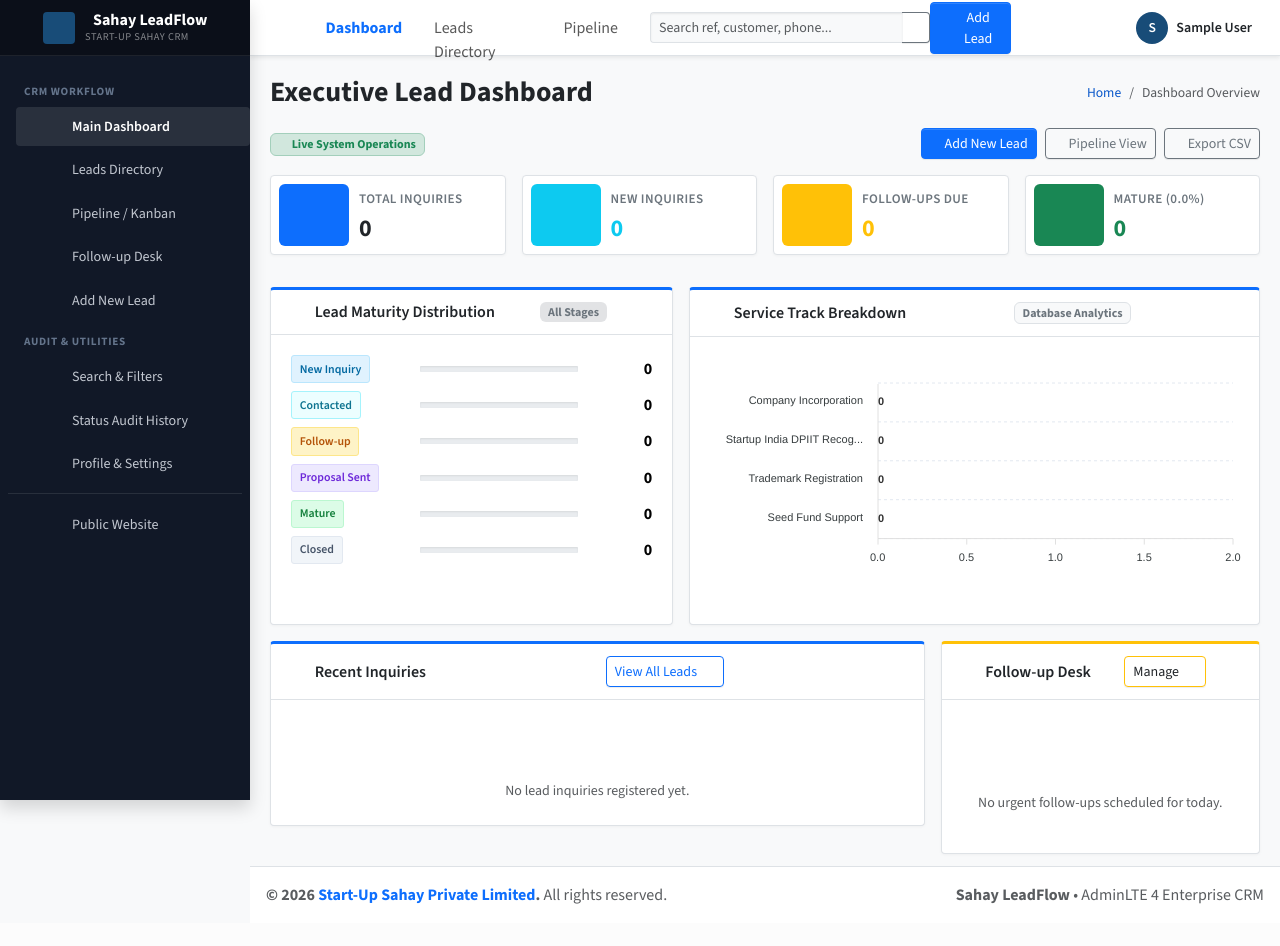
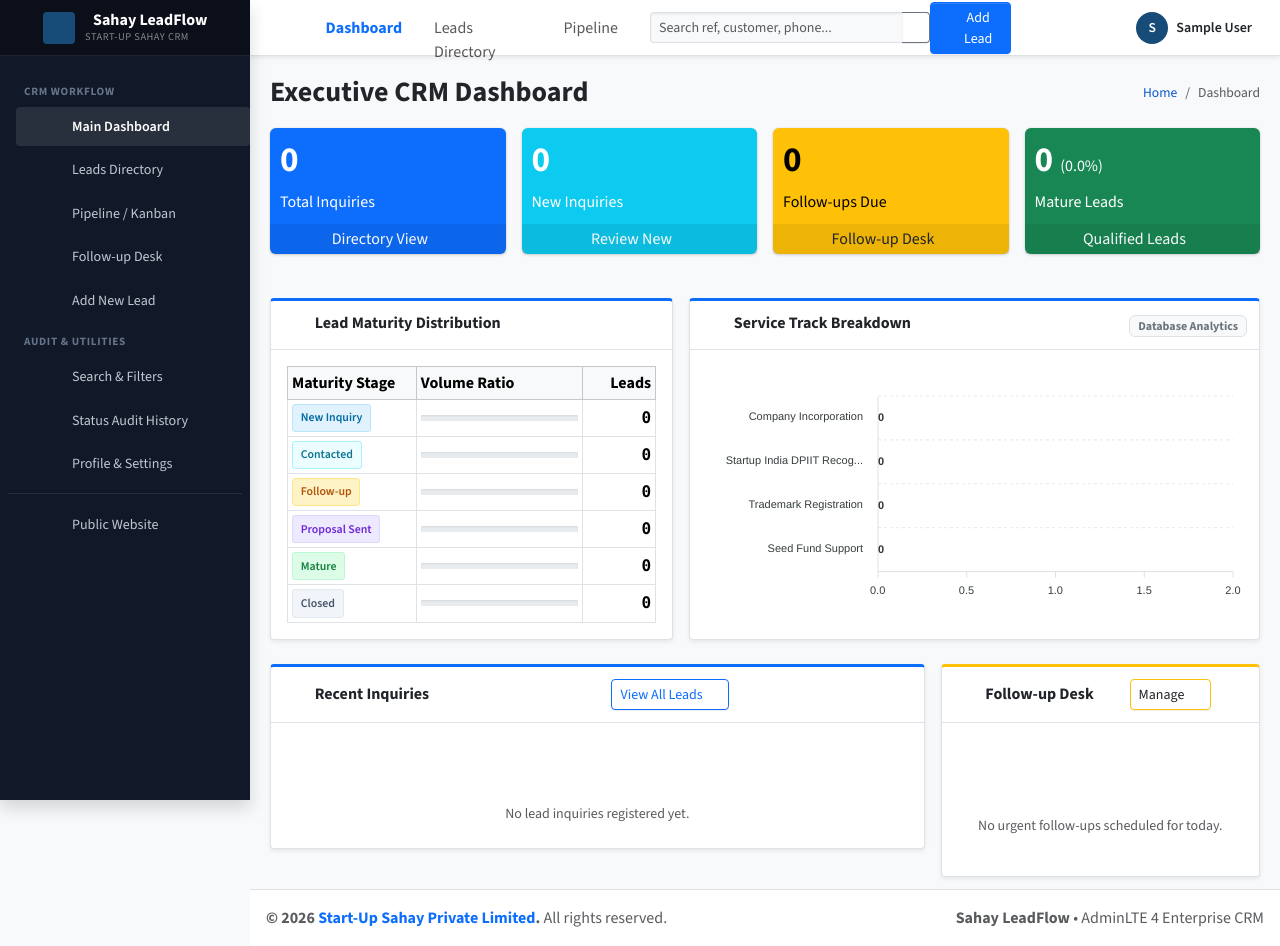
Before and after one commit to vaishvi2104/Service-Inquiry-and-Lead-Maturity-Portal, a Django app: page /dashboard/ in a window 1280 px wide. Before the commit the page ends 904 px from the top, so only its background shows below. Run offline with Django 5.2, Linux system fonts and the light colour scheme; the visitor is signed in with stand-in values (Sample User, id 1); data that the repository does not hold is empty; some web fonts are replaced.

Commit message:
feat(ui): eliminate AI design patterns and elevate AdminLTE 4 and corporate layouts

```diff
--- a/templates/dashboard/leads.html
+++ b/templates/dashboard/leads.html
@@ -65,7 +65,7 @@
 </div>
 
 <!-- Leads Data Table Card -->
-<div class="card card-outline card-primary shadow-xs">
+<div class="card card-primary card-outline shadow-sm">
   <div class="card-header d-flex justify-content-between align-items-center bg-white py-2">
     <div class="d-flex align-items-center gap-2">
       <h3 class="card-title text-dark fs-6 fw-bold mb-0">Inquiry Records</h3>
@@ -84,8 +84,8 @@
   <div class="card-body p-0">
     {% if leads %}
     <div class="table-responsive">
-      <table class="table table-hover table-striped table-crm align-middle mb-0">
-        <thead>
+      <table class="table table-bordered table-striped table-hover align-middle mb-0">
+        <thead class="table-light">
           <tr>
             <th>Reference ID</th>
             <th>Customer Name</th>
--- a/templates/dashboard/overview.html
+++ b/templates/dashboard/overview.html
@@ -3,104 +3,98 @@
 
 {% block title %}Executive Overview — Sahay LeadFlow{% endblock %}
 
-{% block page_title %}Executive Lead Dashboard{% endblock %}
+{% block page_title %}Executive CRM Dashboard{% endblock %}
 
 {% block breadcrumbs %}
 <li class="breadcrumb-item"><a href="{% url 'dashboard:overview' %}">Home</a></li>
-<li class="breadcrumb-item active" aria-current="page">Dashboard Overview</li>
+<li class="breadcrumb-item active" aria-current="page">Dashboard</li>
 {% endblock %}
 
 {% block content %}
-<!-- Action Bar -->
-<div class="d-flex justify-content-between align-items-center mb-3">
-  <div>
-    <span class="badge bg-success-subtle text-success border border-success-subtle px-2 py-1 small">
-      <i class="bi bi-circle-fill me-1" style="font-size: 0.5rem;"></i> Live System Operations
-    </span>
+<!-- 4 Iconic AdminLTE 4 Small-Boxes -->
+<div class="row g-3 mb-4">
+  <!-- 1. Total Inquiries -->
+  <div class="col-lg-3 col-6">
+    <div class="small-box text-bg-primary">
+      <div class="inner">
+        <h3>{{ metrics.total }}</h3>
+        <p class="mb-0">Total Inquiries</p>
       </div>
-  <div class="d-flex gap-2">
-    <a href="{% url 'dashboard:lead_create' %}" class="btn btn-primary btn-sm d-flex align-items-center gap-1">
-      <i class="bi bi-plus-lg"></i> <span>Add New Lead</span>
-    </a>
-    <a href="{% url 'dashboard:kanban' %}" class="btn btn-outline-secondary btn-sm d-flex align-items-center gap-1">
-      <i class="bi bi-kanban"></i> <span>Pipeline View</span>
-    </a>
-    <a href="{% url 'dashboard:export_csv' %}" class="btn btn-outline-secondary btn-sm d-flex align-items-center gap-1">
-      <i class="bi bi-download"></i> <span>Export CSV</span>
+      <i class="small-box-icon bi bi-folder-fill"></i>
+      <a href="{% url 'dashboard:leads' %}" class="small-box-footer link-light link-underline-opacity-0">
+        Directory View <i class="bi bi-arrow-right-short"></i>
       </a>
     </div>
   </div>
 
-<!-- 4 Primary KPI Summary Cards (AdminLTE Info-Boxes) -->
-<div class="row g-3 mb-3">
-  <!-- 1. Total Inquiries -->
-  <div class="col-sm-6 col-xl-3">
-    <div class="info-box">
-      <span class="info-box-icon text-bg-primary">
-        <i class="bi bi-folder-fill"></i>
-      </span>
-      <div class="info-box-content">
-        <span class="info-box-text">Total Inquiries</span>
-        <span class="info-box-number">{{ metrics.total }}</span>
+  <!-- 2. New Inquiries -->
+  <div class="col-lg-3 col-6">
+    <div class="small-box text-bg-info text-white">
+      <div class="inner">
+        <h3>{{ metrics.new }}</h3>
+        <p class="mb-0">New Inquiries</p>
       </div>
-    </div>
-  </div>
-
-  <!-- 2. New Inquiries -->
-  <div class="col-sm-6 col-xl-3">
-    <div class="info-box">
-      <span class="info-box-icon text-bg-info text-white">
-        <i class="bi bi-bell-fill"></i>
-      </span>
-      <div class="info-box-content">
-        <span class="info-box-text">New Inquiries</span>
-        <span class="info-box-number text-info">{{ metrics.new }}</span>
-      </div>
+      <i class="small-box-icon bi bi-bell-fill"></i>
+      <a href="{% url 'dashboard:leads' %}?status=new" class="small-box-footer link-light link-underline-opacity-0">
+        Review New <i class="bi bi-arrow-right-short"></i>
+      </a>
     </div>
   </div>
 
   <!-- 3. Follow-ups Due -->
-  <div class="col-sm-6 col-xl-3">
-    <div class="info-box">
-      <span class="info-box-icon text-bg-warning text-dark">
-        <i class="bi bi-alarm-fill"></i>
-      </span>
-      <div class="info-box-content">
-        <span class="info-box-text">Follow-ups Due</span>
-        <span class="info-box-number text-warning">{{ metrics.follow_ups_due }}</span>
+  <div class="col-lg-3 col-6">
+    <div class="small-box text-bg-warning">
+      <div class="inner">
+        <h3>{{ metrics.follow_ups_due }}</h3>
+        <p class="mb-0">Follow-ups Due</p>
       </div>
+      <i class="small-box-icon bi bi-alarm-fill"></i>
+      <a href="{% url 'dashboard:follow_ups' %}" class="small-box-footer link-dark link-underline-opacity-0">
+        Follow-up Desk <i class="bi bi-arrow-right-short"></i>
+      </a>
     </div>
   </div>
 
-  <!-- 4. Mature & Conversion -->
-  <div class="col-sm-6 col-xl-3">
-    <div class="info-box">
-      <span class="info-box-icon text-bg-success">
-        <i class="bi bi-award-fill"></i>
-      </span>
-      <div class="info-box-content">
-        <span class="info-box-text">Mature ({{ metrics.conversion_rate }}%)</span>
-        <span class="info-box-number text-success">{{ metrics.mature }}</span>
+  <!-- 4. Mature Leads -->
+  <div class="col-lg-3 col-6">
+    <div class="small-box text-bg-success">
+      <div class="inner">
+        <h3>{{ metrics.mature }} <span class="fs-6 fw-normal">({{ metrics.conversion_rate }}%)</span></h3>
+        <p class="mb-0">Mature Leads</p>
       </div>
+      <i class="small-box-icon bi bi-award-fill"></i>
+      <a href="{% url 'dashboard:leads' %}?status=mature" class="small-box-footer link-light link-underline-opacity-0">
+        Qualified Leads <i class="bi bi-arrow-right-short"></i>
+      </a>
     </div>
   </div>
 </div>
 
 <!-- Middle Row: Lead Status Summary & Service Breakdown -->
-<div class="row g-3 mb-3">
+<div class="row g-3 mb-4">
   <!-- Lead Status Summary Card -->
   <div class="col-lg-5">
-    <div class="card card-outline card-primary h-100">
-      <div class="card-header d-flex justify-content-between align-items-center">
-        <h3 class="card-title text-dark">
+    <div class="card card-primary card-outline h-100 mb-0 shadow-sm">
+      <div class="card-header border-bottom">
+        <h3 class="card-title fw-bold text-dark mb-0">
           <i class="bi bi-pie-chart-fill text-primary me-2"></i> Lead Maturity Distribution
         </h3>
-        <span class="badge bg-secondary-subtle text-secondary small">All Stages</span>
+        <div class="card-tools">
+          <a href="{% url 'dashboard:kanban' %}" class="btn btn-tool" title="View Kanban">
+            <i class="bi bi-kanban"></i>
+          </a>
+        </div>
       </div>
       <div class="card-body p-3">
-        <!-- Stage Breakdown List -->
         <div class="table-responsive">
-          <table class="table table-sm table-borderless align-middle mb-0">
+          <table class="table table-sm table-bordered align-middle mb-0">
+            <thead class="table-light">
+              <tr>
+                <th>Maturity Stage</th>
+                <th>Volume Ratio</th>
+                <th class="text-end">Leads</th>
+              </tr>
+            </thead>
             <tbody>
               <tr>
                 <td style="width: 35%;">
@@ -111,7 +105,7 @@
                     <div class="progress-bar bg-primary" style="width: {% if metrics.total > 0 %}{% widthratio metrics.new metrics.total 100 %}{% else %}0{% endif %}%;"></div>
                   </div>
                 </td>
-                <td class="text-end fw-bold" style="width: 20%;">{{ metrics.new }}</td>
+                <td class="text-end fw-bold font-monospace" style="width: 20%;">{{ metrics.new }}</td>
               </tr>
               <tr>
                 <td>
@@ -122,7 +116,7 @@
                     <div class="progress-bar bg-info" style="width: {% if metrics.total > 0 %}{% widthratio metrics.contacted metrics.total 100 %}{% else %}0{% endif %}%;"></div>
                   </div>
                 </td>
-                <td class="text-end fw-bold">{{ metrics.contacted }}</td>
+                <td class="text-end fw-bold font-monospace">{{ metrics.contacted }}</td>
               </tr>
               <tr>
                 <td>
@@ -133,7 +127,7 @@
                     <div class="progress-bar bg-warning" style="width: {% if metrics.total > 0 %}{% widthratio metrics.follow_up metrics.total 100 %}{% else %}0{% endif %}%;"></div>
                   </div>
                 </td>
-                <td class="text-end fw-bold">{{ metrics.follow_up }}</td>
+                <td class="text-end fw-bold font-monospace">{{ metrics.follow_up }}</td>
               </tr>
               <tr>
                 <td>
@@ -144,7 +138,7 @@
                     <div class="progress-bar" style="background-color: var(--status-proposal); width: {% if metrics.total > 0 %}{% widthratio metrics.proposal_sent metrics.total 100 %}{% else %}0{% endif %}%;"></div>
                   </div>
                 </td>
-                <td class="text-end fw-bold">{{ metrics.proposal_sent }}</td>
+                <td class="text-end fw-bold font-monospace">{{ metrics.proposal_sent }}</td>
               </tr>
               <tr>
                 <td>
@@ -155,7 +149,7 @@
                     <div class="progress-bar bg-success" style="width: {% if metrics.total > 0 %}{% widthratio metrics.mature metrics.total 100 %}{% else %}0{% endif %}%;"></div>
                   </div>
                 </td>
-                <td class="text-end fw-bold">{{ metrics.mature }}</td>
+                <td class="text-end fw-bold font-monospace">{{ metrics.mature }}</td>
               </tr>
               <tr>
                 <td>
@@ -166,7 +160,7 @@
                     <div class="progress-bar bg-secondary" style="width: {% if metrics.total > 0 %}{% widthratio metrics.closed metrics.total 100 %}{% else %}0{% endif %}%;"></div>
                   </div>
                 </td>
-                <td class="text-end fw-bold">{{ metrics.closed }}</td>
+                <td class="text-end fw-bold font-monospace">{{ metrics.closed }}</td>
               </tr>
             </tbody>
           </table>
@@ -177,44 +171,48 @@
 
   <!-- Service Track Breakdown Card -->
   <div class="col-lg-7">
-    <div class="card card-outline card-primary h-100">
-      <div class="card-header d-flex justify-content-between align-items-center">
-        <h3 class="card-title text-dark">
+    <div class="card card-primary card-outline h-100 mb-0 shadow-sm">
+      <div class="card-header border-bottom">
+        <h3 class="card-title fw-bold text-dark mb-0">
           <i class="bi bi-bar-chart-fill text-primary me-2"></i> Service Track Breakdown
         </h3>
+        <div class="card-tools">
           <span class="badge bg-light text-secondary border small">Database Analytics</span>
         </div>
+      </div>
       <div class="card-body p-3">
-        <div id="chart-service-breakdown" style="min-height: 220px;"></div>
+        <div id="chart-service-breakdown" style="min-height: 240px;"></div>
       </div>
     </div>
   </div>
 </div>
 
-<!-- Bottom Row: Recent Inquiries Table & Upcoming Follow-up Desk -->
+<!-- Bottom Row: Recent Inquiries Table & Upcoming Follow-ups -->
 <div class="row g-3">
-  <!-- Recent Leads Table -->
+  <!-- Recent Customer Inquiries Table -->
   <div class="col-lg-8">
-    <div class="card card-outline card-primary mb-0">
-      <div class="card-header d-flex justify-content-between align-items-center">
-        <h3 class="card-title text-dark">
+    <div class="card card-primary card-outline mb-0 shadow-sm">
+      <div class="card-header border-bottom d-flex justify-content-between align-items-center">
+        <h3 class="card-title fw-bold text-dark mb-0">
           <i class="bi bi-clock-history text-primary me-2"></i> Recent Inquiries
         </h3>
+        <div class="card-tools">
           <a href="{% url 'dashboard:leads' %}" class="btn btn-outline-primary btn-sm">
             View All Leads <i class="bi bi-arrow-right ms-1"></i>
           </a>
         </div>
+      </div>
       <div class="card-body p-0">
         {% if recent_leads %}
         <div class="table-responsive">
-          <table class="table table-crm table-hover align-middle mb-0">
-            <thead>
+          <table class="table table-bordered table-striped table-hover align-middle mb-0">
+            <thead class="table-light">
               <tr>
                 <th>Reference ID</th>
                 <th>Customer</th>
                 <th>Service</th>
                 <th>Stage</th>
-                <th>Date</th>
+                <th>Received</th>
                 <th class="text-end">Action</th>
               </tr>
             </thead>
@@ -275,14 +273,16 @@
 
   <!-- Follow-up Overview Column -->
   <div class="col-lg-4">
-    <div class="card card-outline card-warning mb-0">
-      <div class="card-header d-flex justify-content-between align-items-center">
-        <h3 class="card-title text-dark">
+    <div class="card card-warning card-outline mb-0 shadow-sm">
+      <div class="card-header border-bottom d-flex justify-content-between align-items-center">
+        <h3 class="card-title fw-bold text-dark mb-0">
           <i class="bi bi-alarm-fill text-warning me-2"></i> Follow-up Desk
         </h3>
+        <div class="card-tools">
           <a href="{% url 'dashboard:follow_ups' %}" class="btn btn-outline-warning btn-sm text-dark">
             Manage <i class="bi bi-arrow-right ms-1"></i>
           </a>
+        </div>
       </div>
       <div class="card-body p-3">
         {% if upcoming_follow_ups %}
@@ -318,7 +318,6 @@
 <script>
 document.addEventListener("DOMContentLoaded", function () {
   if (typeof ApexCharts !== "undefined") {
-    // 1. Service Breakdown Horizontal Bar Chart
     var serviceLabels = [];
     var serviceCounts = [];
     {% for s in metrics.service_breakdown %}
@@ -333,7 +332,7 @@ document.addEventListener("DOMContentLoaded", function () {
       }],
       chart: {
         type: 'bar',
-        height: 220,
+        height: 240,
         toolbar: { show: false }
       },
       plotOptions: {
```
Also changed, not shown: templates/dashboard/kanban.html (+9 -9 lines), templates/public/home.html (+71 -56 lines). Lines whose indentation alone changed are shown as unchanged.
